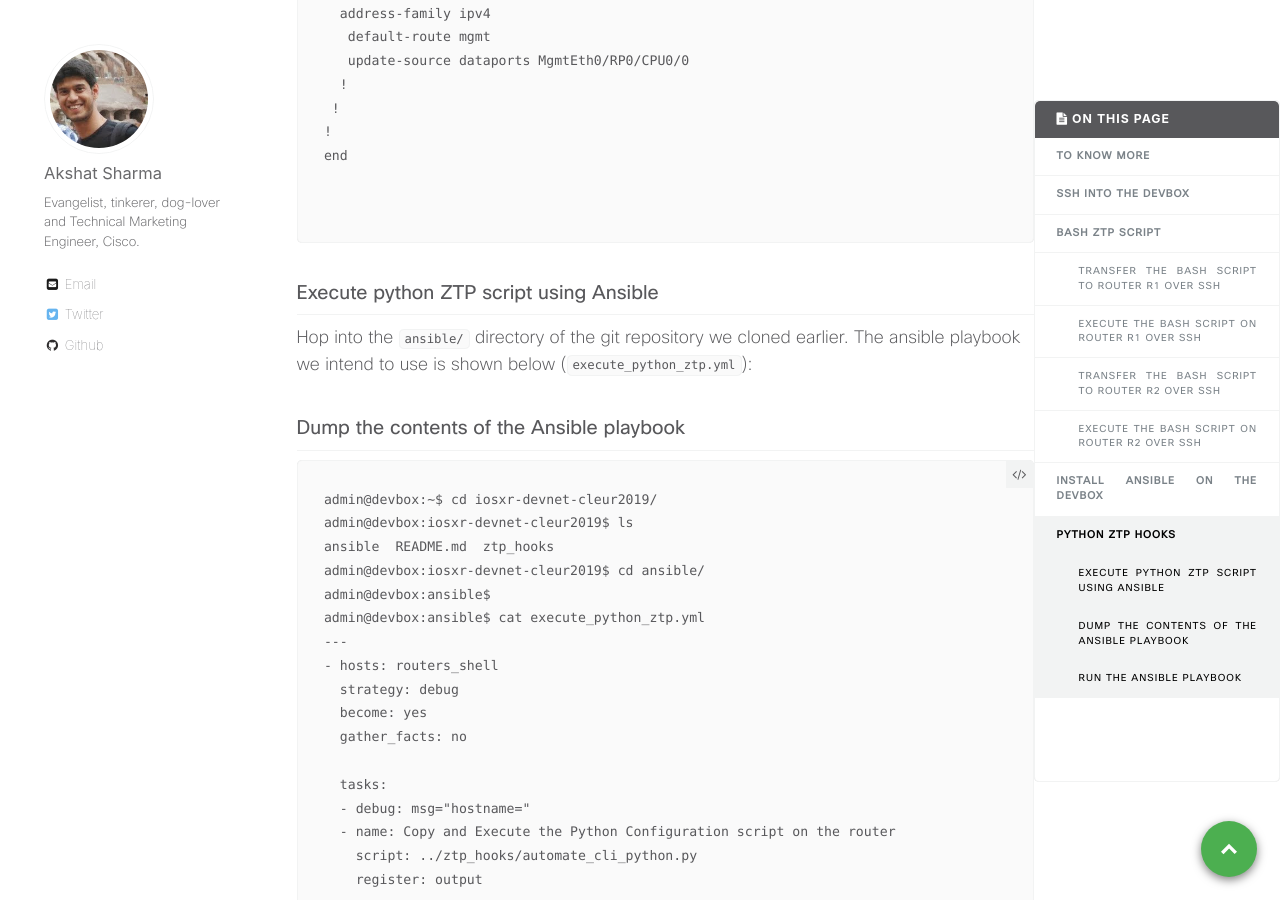
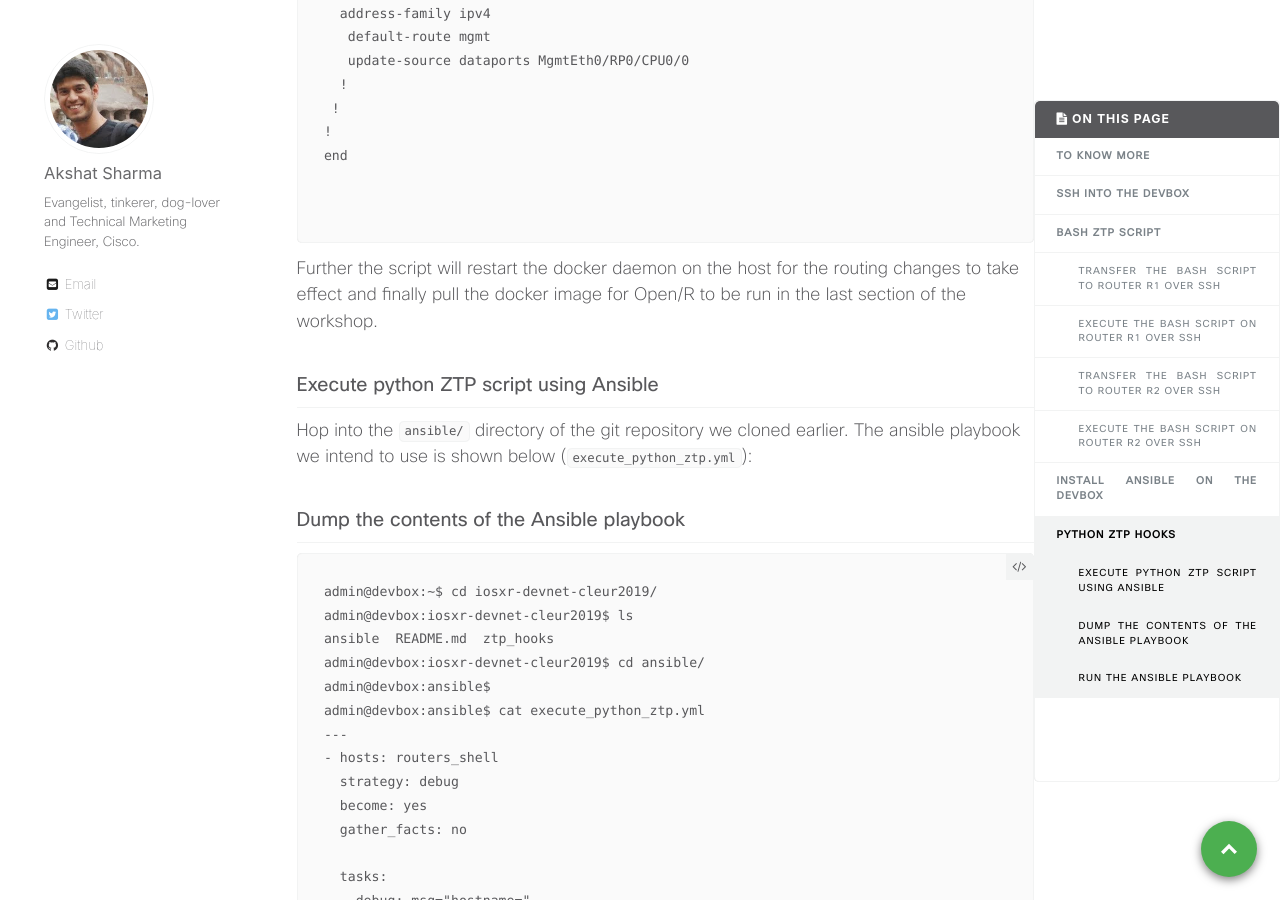
Before and after one commit to nanog75/hackathon, a Jekyll site: the page built from _wkinstructions/2019-01-30-step-1-ios-xr-ztp-bash-and-python-hooks.md, in a window 1280 px wide and 900 px high, scrolled down 10000 px. Built offline with Jekyll 4.4.1, drawn with Linux system fonts in a browser that asks for light colours; comment, search, counter and statistics services are not loaded.

Commit message:
Update 2019-01-30-step-1-ios-xr-ztp-bash-and-python-hooks.md

````diff
--- a/_wkinstructions/2019-01-30-step-1-ios-xr-ztp-bash-and-python-hooks.md
+++ b/_wkinstructions/2019-01-30-step-1-ios-xr-ztp-bash-and-python-hooks.md
@@ -424,6 +424,8 @@ end
 
 ```
 
+Further the script will restart the docker daemon on the host for the routing changes to take effect and finally pull the docker image for Open/R to be run in the last section of the workshop.
+
 
 ### Execute python ZTP script using Ansible
 
````
